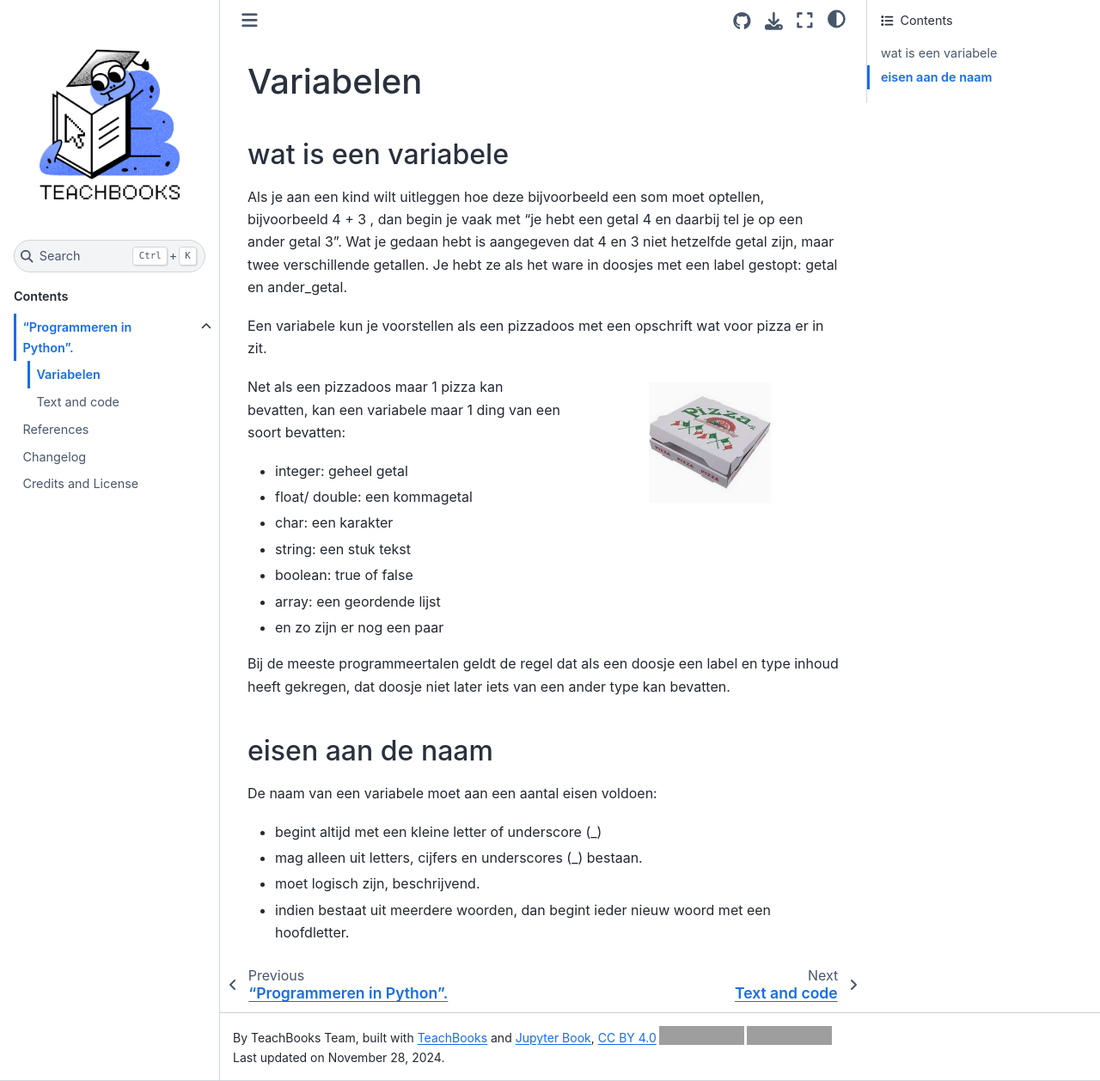
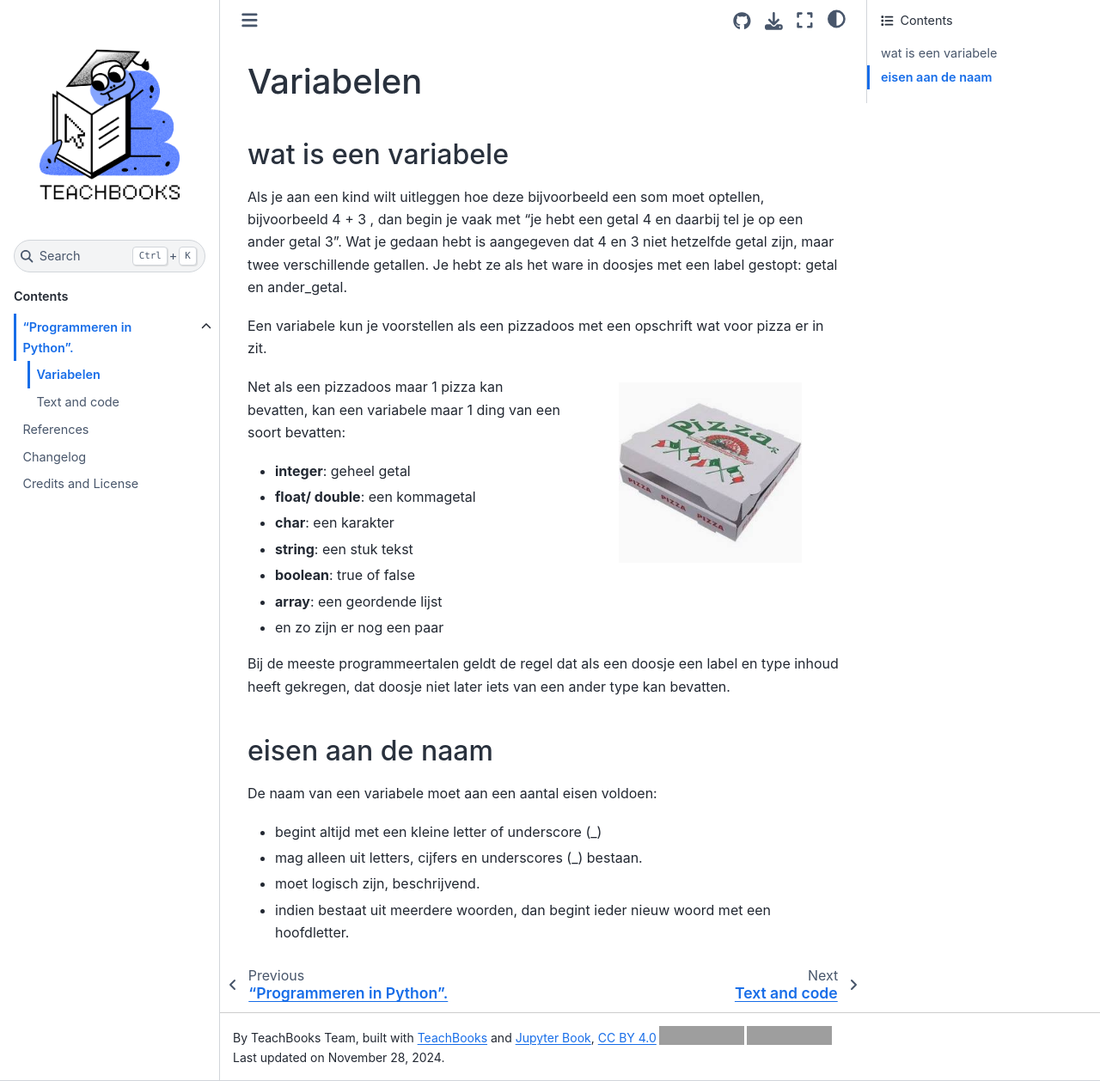
Before and after one commit to nerdyJuffie/PythonLeren, a Jupyter Book: the page built from book/some_content/variabelen.md, in a window 1280 px wide and 1258 px high. Shown: the whole window at 86% size. Built offline with Jupyter Book 1.0.4 settings and Sphinx 7.4.7 and the Sphinx Book theme 1.1.4, drawn with Linux system fonts in a browser that asks for light colours; comment, search, counter and statistics services are not loaded; part of the change alters nothing that is shown; grey boxes are pictures that could not be loaded.

Commit message:
Update variabelen.md

````diff
--- a/book/some_content/variabelen.md
+++ b/book/some_content/variabelen.md
@@ -7,18 +7,18 @@ Een variabele kun je voorstellen als een pizzadoos met een opschrift wat voor pi
 
 ```{figure} ../figures/legePizzaDoos.jpeg
 ---
-width: 50%
+width: 75%
 align: right
 ---
 ```
 
 Net als een pizzadoos maar 1 pizza kan bevatten, kan een variabele maar 1 ding van een soort bevatten:
-- integer: geheel getal
-- float/ double: een kommagetal
-- char: een karakter
-- string: een stuk tekst
-- boolean: true of false
-- array: een geordende lijst
+- **integer**: geheel getal
+- **float/ double**: een kommagetal
+- **char**: een karakter
+- **string**: een stuk tekst
+- **boolean**: true of false
+- **array**: een geordende lijst
 - en zo zijn er nog een paar
 
 Bij de meeste programmeertalen geldt de regel dat als een doosje een label en type inhoud heeft gekregen, dat doosje niet later iets van een ander type kan bevatten.
````
